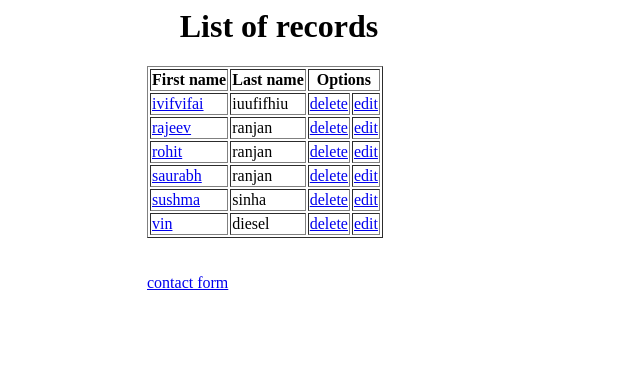
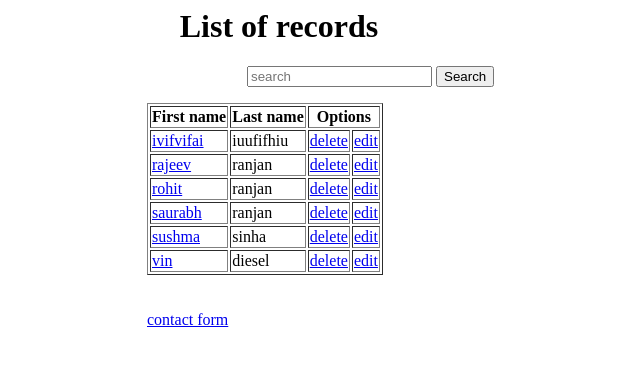
Before and after one commit to saurabhranjan1806/contactform, a Django app: page / in a window 1280 px wide. Shown: the top 366 px of the page, without its empty margins (361-1001 px from the left). Run offline with Django 3.2, Linux system fonts and the light colour scheme; data comes from the database, SQL or seed files in the repository.

Commit message:
added search feature

```diff
--- a/records/templates/records/header.html
+++ b/records/templates/records/header.html
@@ -9,9 +9,23 @@
 
 			{% endblock %}
 </center></h1>
+
+<div style="margin-left: 600px">
+	<form action="/search_query/" method="post">
+		{% csrf_token %}
+		<div>
+			<input type="text" name="search_box" placeholder="search" id="search_box">
+			<button type="submit">Search</button>
+		</div>
+	</form>
+</div>
+
+
 <div style="margin-left:500px">
 
 {% block content %}
 {% endblock %}
+</div>
+
 </body>
 </html>
--- a/records/urls.py
+++ b/records/urls.py
@@ -22,4 +22,5 @@ urlpatterns = [
     url(r'^contact/$', contact),
     url(r'^delete/(\d+)(\w+)/$', delete, name = 'delete'),
     url(r'^edit/(\d+)(\w+)/$', edit, name = 'edit'),
+    url(r'^search_query/$', search),
 ]
--- a/records/views.py
+++ b/records/views.py
@@ -56,3 +56,16 @@ def edit(request,d,name):
     else:
         form=contactform(instance = n)
     return render(request, 'records/edit.html', {'formobj': form})
+
+
+def search(request):
+    if request.method== 'POST':
+        squery = request.POST['search_box']
+        if squery:
+            s = Info.objects.filter(firstName__icontains = squery)
+            if s:
+                return render(request, 'records/search.html',{'q':s})
+            else:
+                return render(request, 'records/notfound.html')
+        else:
+            return HttpResponseRedirect('/')
```
Also changed, not shown: records/templates/records/notfound.html (added, +11 -0 lines), records/templates/records/search.html (added, +19 -0 lines), 2 other files.
